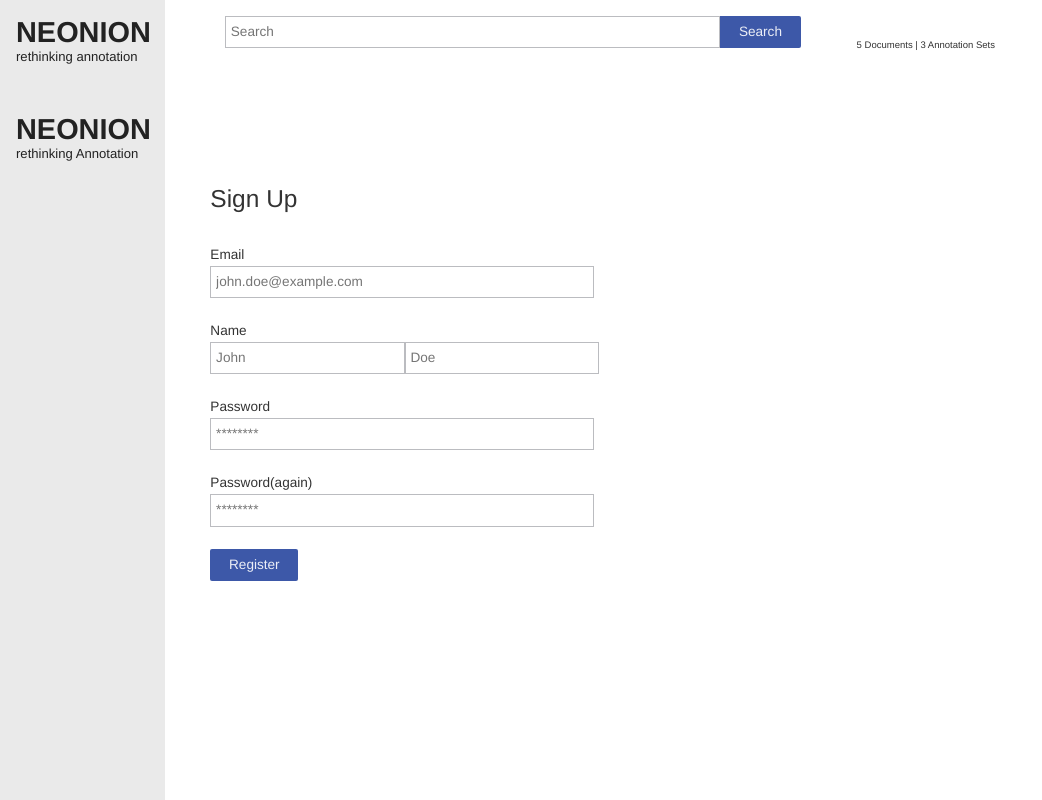
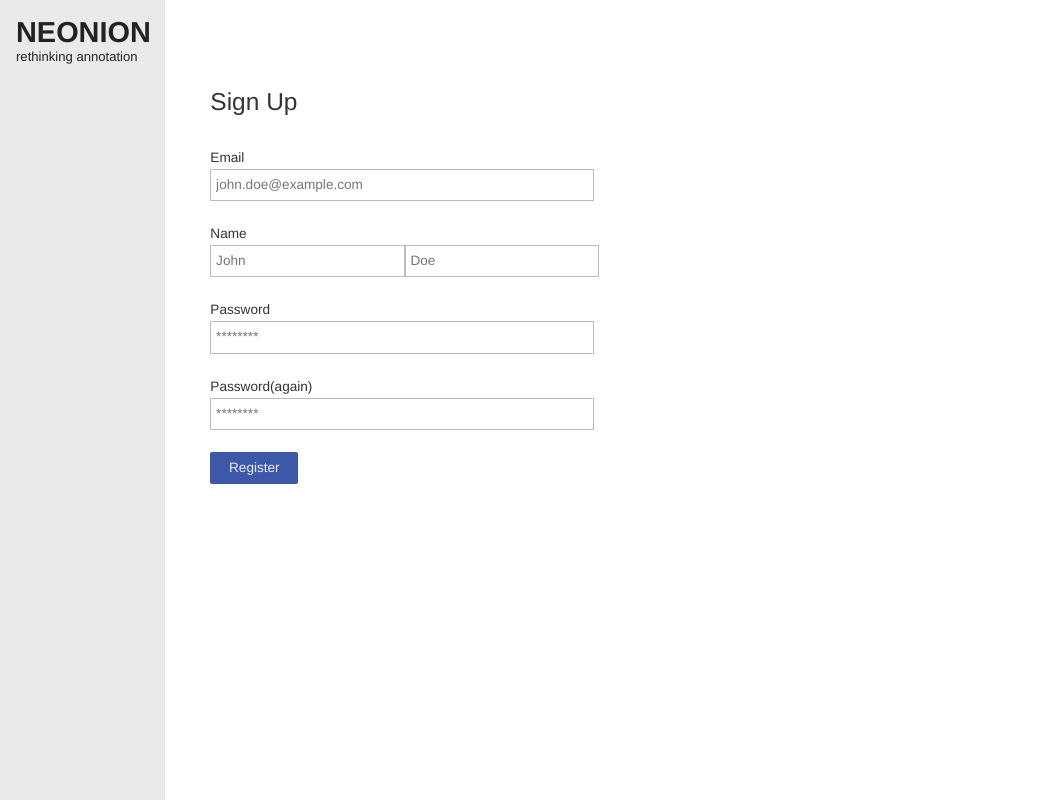
Before and after one commit to FUB-HCC/neonion, a Django app: page /accounts/register/ in a window 1280 px wide. Shown: the whole page, without its empty margins (0-1042 px from the left). Run offline with Django 3.2, Linux system fonts and the light colour scheme; parts of the project's set-up code (start-up, migrations or seed data) failed here and were passed over; some libraries are stand-ins or nearby versions.

Commit message:
refactored accounts template

```diff
--- a/Annotation/templates/accounts/base_registration.html
+++ b/Annotation/templates/accounts/base_registration.html
@@ -2,33 +2,17 @@
 
 {% load staticfiles %}
 
-{% block content %}
-<div class="bg bg-20"></div>
 
+{% block top_right %}{% endblock %}
 
-<div class="units-row end">
-    <div class="unit-20 overview-nav">
-        <div class="units-row">
-            <hgroup>
-                <h1>NEONION</h1>
-                <h3 class="subheading">rethinking Annotation</h3>
-            </hgroup>
-        </div>
-    </div>
-</div>
+{% block bottom_left %}
+    <div class="unit-20">&nbsp;</div>
+{% endblock %}
 
-<div class="units-row end">
-    <div class="unit-20">
-    &nbsp
-    </div>
+{% block bottom_right %}
     <div class="unit-80">
         <div class="units-row">
         {% block registration %}
         {% endblock %}
     </div>
-</div>
-
-
-
-
 {% endblock %}
```
